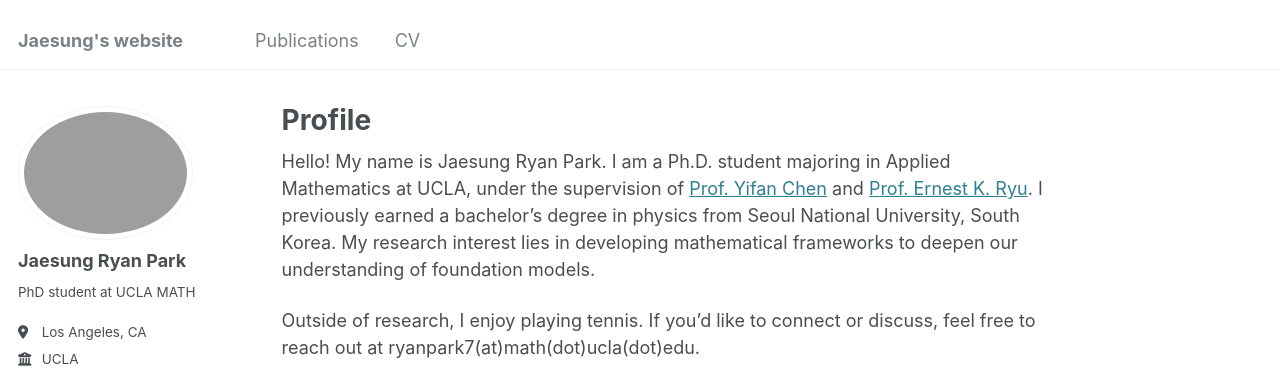
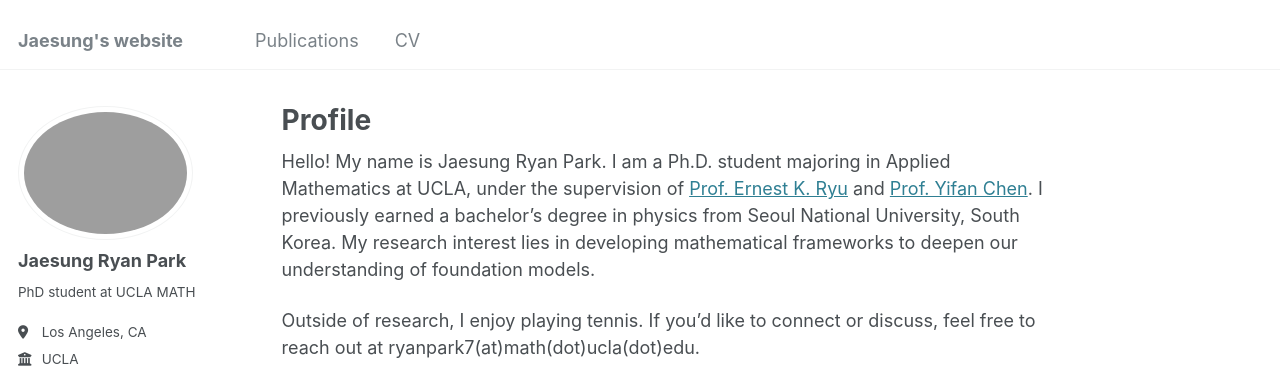
Before and after one commit to jaesungrpark/jaesungrpark.github.io, a Jekyll site: the page built from _pages/about.md, in a window 1280 px wide. Shown: the top 371 px of the page. Built offline with Jekyll 4.4.1, drawn with Linux system fonts in a browser that asks for light colours; some web fonts are replaced.

Commit message:
ordering

```diff
--- a/_pages/about.md
+++ b/_pages/about.md
@@ -7,7 +7,7 @@ redirect_from:
   - /about.html
 ---
 
-Hello! My name is Jaesung Ryan Park. I am a Ph.D. student majoring in Applied Mathematics at UCLA, under the supervision of [Prof. Yifan Chen](https://yifanc96.github.io/) and [Prof. Ernest K. Ryu](https://ernestryu.com). I previously earned a bachelor's degree in physics from Seoul National University, South Korea. My research interest lies in developing mathematical frameworks to deepen our understanding of foundation models.
+Hello! My name is Jaesung Ryan Park. I am a Ph.D. student majoring in Applied Mathematics at UCLA, under the supervision of [Prof. Ernest K. Ryu](https://ernestryu.com) and [Prof. Yifan Chen](https://yifanc96.github.io/). I previously earned a bachelor's degree in physics from Seoul National University, South Korea. My research interest lies in developing mathematical frameworks to deepen our understanding of foundation models.
 
 Outside of research, I enjoy playing tennis. If you'd like to connect or discuss, feel free to reach out at ryanpark7(at)math(dot)ucla(dot)edu.
 
```
Also changed, not shown: _pages/cv.md (+1 -1 lines).
